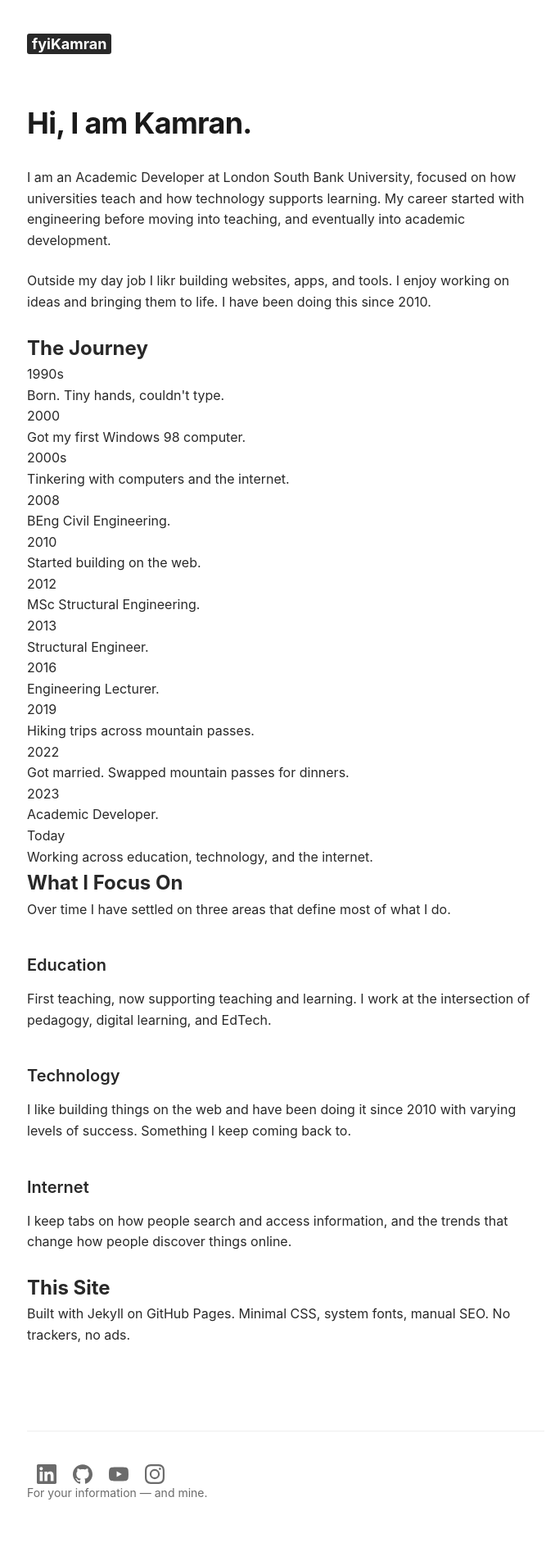
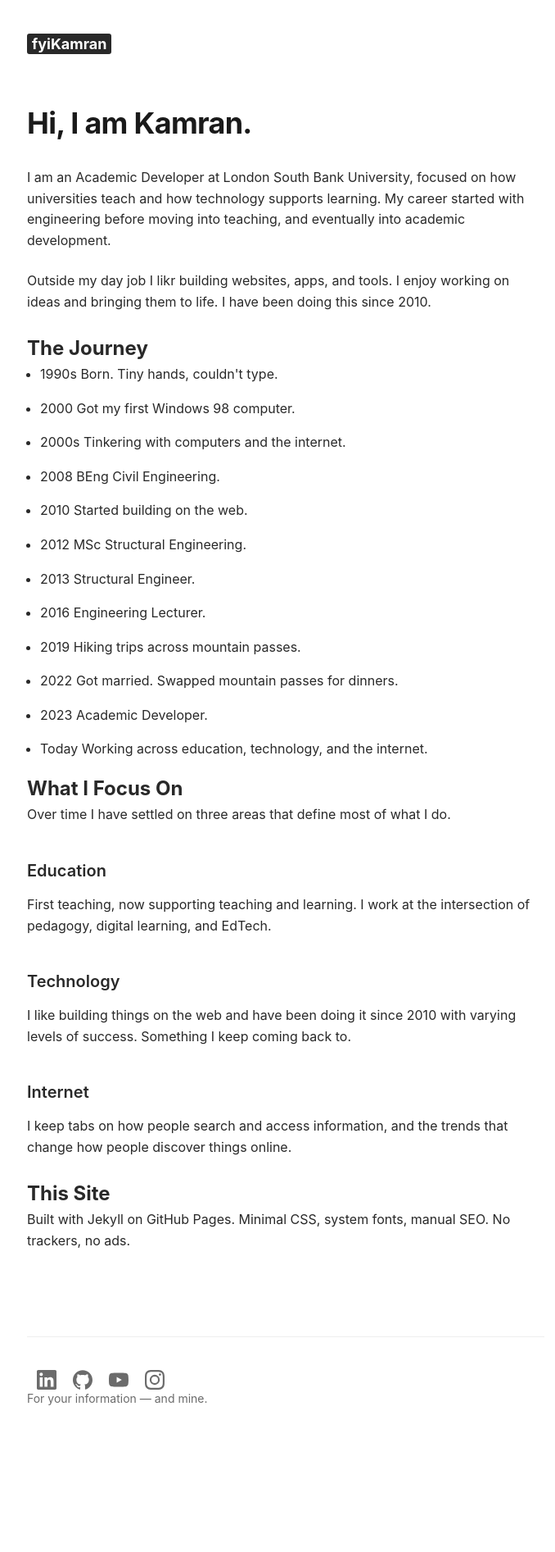
Before and after one commit to fyikamran/fyikamran.github.io, a Jekyll site: the page built from about.html, in a window 1280 px wide. Shown: the whole page at 82% size, without its empty margins (291-969 px from the left). Built offline with Jekyll 4.4.1, drawn with Linux system fonts in a browser that asks for light colours; after the commit the page ends 1778 px from its top, so only the background shows below that.

Commit message:
Update about.html

```diff
--- a/about.html
+++ b/about.html
@@ -12,56 +12,21 @@ title: "About - Muhammad Kamran"
 
  <section class="about-journey">
    <h2>The Journey</h2>
-   <dl>
-     <div>
-       <dt>1990s</dt>
-       <dd>Born. Tiny hands, couldn't type.</dd>
-     </div>
-     <div>
-       <dt>2000</dt>
-       <dd>Got my first Windows 98 computer.</dd>
-     </div>
-     <div>
-       <dt>2000s</dt>
-       <dd>Tinkering with computers and the internet.</dd>
-     </div>
-     <div>
-       <dt>2008</dt>
-       <dd>BEng Civil Engineering.</dd>
-     </div>
-     <div>
-       <dt>2010</dt>
-       <dd>Started building on the web.</dd>
-     </div>
-     <div>
-       <dt>2012</dt>
-       <dd>MSc Structural Engineering.</dd>
-     </div>
-     <div>
-       <dt>2013</dt>
-       <dd>Structural Engineer.</dd>
-     </div>
-     <div>
-       <dt>2016</dt>
-       <dd>Engineering Lecturer.</dd>
-     </div>
-     <div>
-       <dt>2019</dt>
-       <dd>Hiking trips across mountain passes.</dd>
-     </div>
-     <div>
-       <dt>2022</dt>
-       <dd>Got married. Swapped mountain passes for dinners.</dd>
-     </div>
-     <div>
-       <dt>2023</dt>
-       <dd>Academic Developer.</dd>
-     </div>
-     <div>
-       <dt>Today</dt>
-       <dd>Working across education, technology, and the internet.</dd>
-     </div>
-   </dl>
+<ul class="timeline">
+  <li><time>1990s</time> Born. Tiny hands, couldn't type.</li>
+  <li><time>2000</time> Got my first Windows 98 computer.</li>
+  <li><time>2000s</time> Tinkering with computers and the internet.</li>
+  <li><time>2008</time> BEng Civil Engineering.</li>
+  <li><time>2010</time> Started building on the web.</li>
+  <li><time>2012</time> MSc Structural Engineering.</li>
+  <li><time>2013</time> Structural Engineer.</li>
+  <li><time>2016</time> Engineering Lecturer.</li>
+  <li><time>2019</time> Hiking trips across mountain passes.</li>
+  <li><time>2022</time> Got married. Swapped mountain passes for dinners.</li>
+  <li><time>2023</time> Academic Developer.</li>
+  <li><time>Today</time> Working across education, technology, and the internet.</li>
+</ul>
+
  </section>
 
  <section class="about-focus">
```
